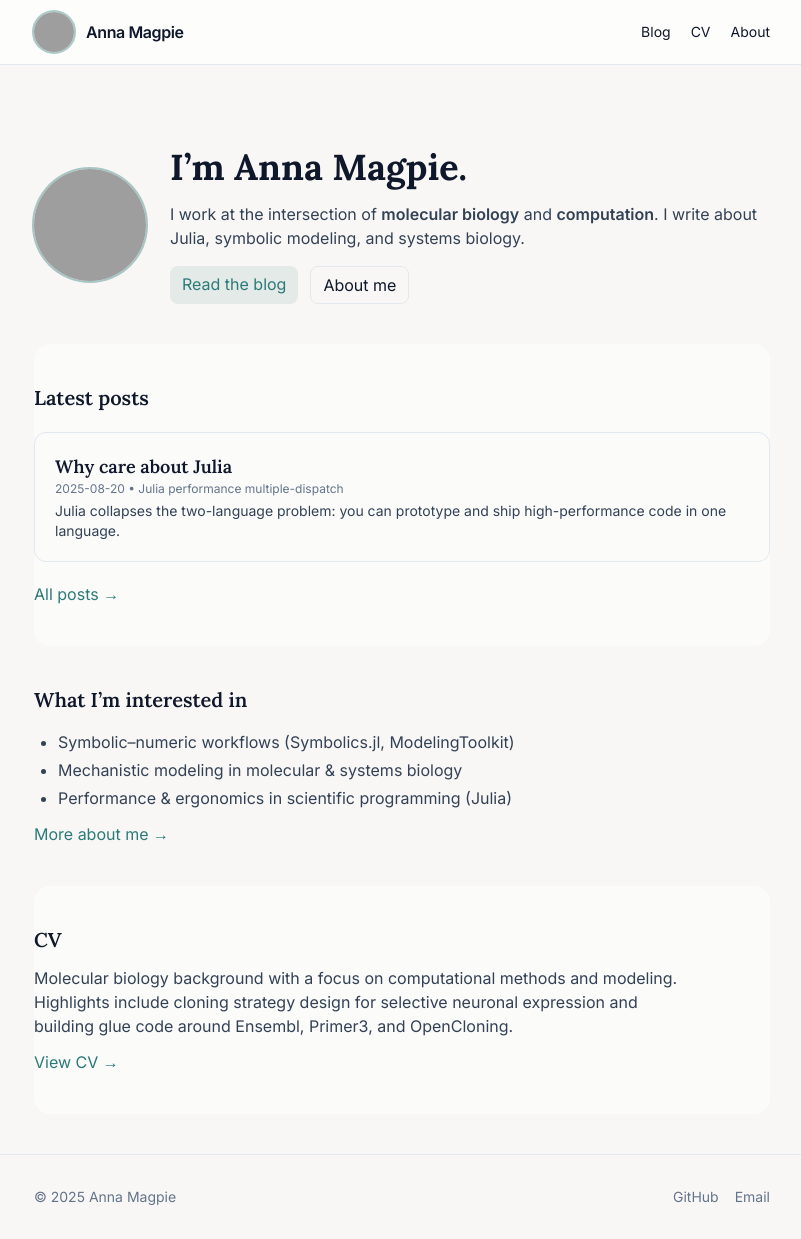
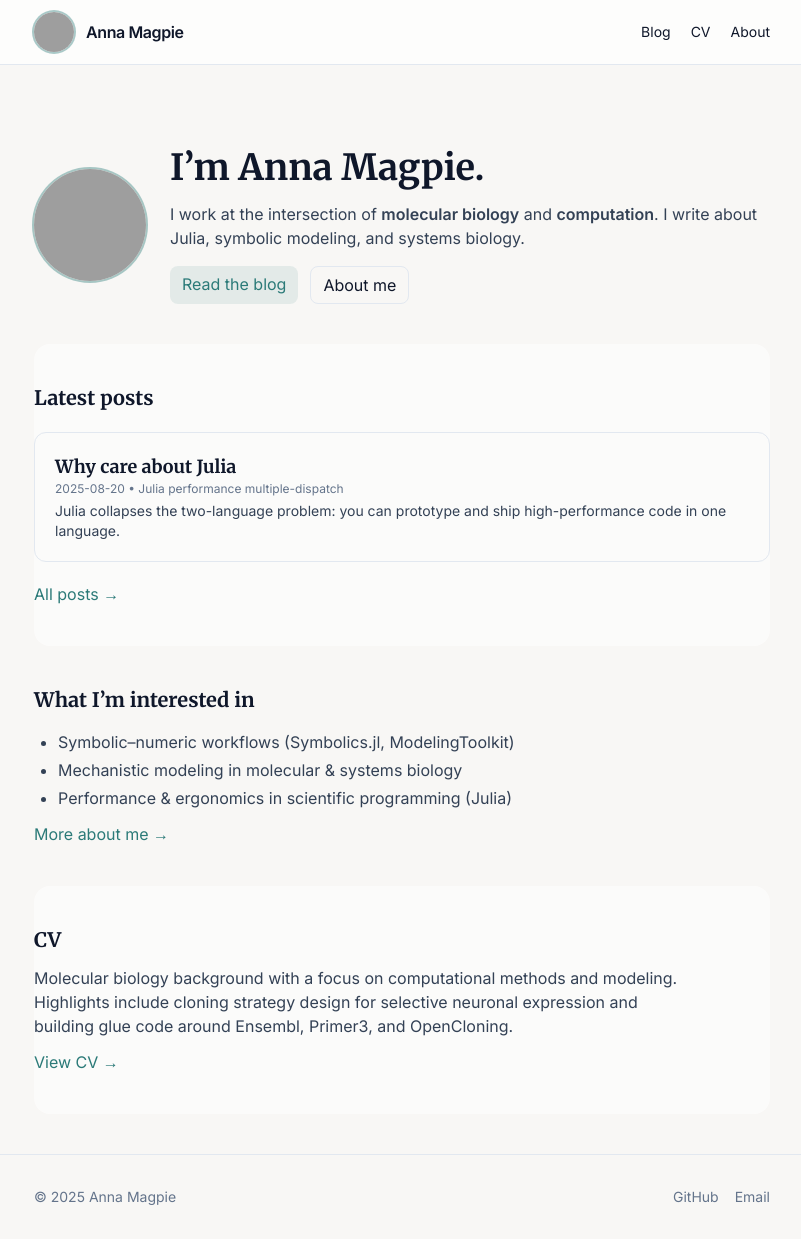
Before and after one commit to anna-magpie/anna-magpie.github.io, a Jekyll site: the page built from index.md, in a window 1280 px wide and 1239 px high. Shown: the whole window, without its empty margins (238-1039 px from the left). Built offline with Jekyll 4.4.1, drawn with Linux system fonts in a browser that asks for light colours; nearby versions of some CDN libraries; grey boxes are pictures that could not be loaded.

Commit message:
Update default.html

```diff
--- a/_layouts/default.html
+++ b/_layouts/default.html
@@ -1,12 +1,12 @@
 <!doctype html>
 <html lang="en">
 <head>
-  <!-- Fonts: Inter (body), Lora (headings) -->
-  <link href="https://fonts.googleapis.com/css2?family=Inter:wght@400;500;600&family=Lora:wght@600;700&display=swap" rel="stylesheet">
+  <!-- Fonts: Inter (body), Merriweather (headings) -->
+  <link href="https://fonts.googleapis.com/css2?family=Inter:wght@400;500;600&family=Merriweather:wght@400;700&display=swap" rel="stylesheet">
 
   <style>
     body { font-family: 'Inter', sans-serif; }
-    h1, h2, h3, h4 { font-family: 'Lora', serif; font-weight: 700; }
+    h1, h2, h3, h4 { font-family: 'Merriweather', serif; font-weight: 700; }
   </style>
 
   <meta charset="utf-8" />
```
Also changed, not shown: other parts of _layouts/default.html (+2 -2 lines).
